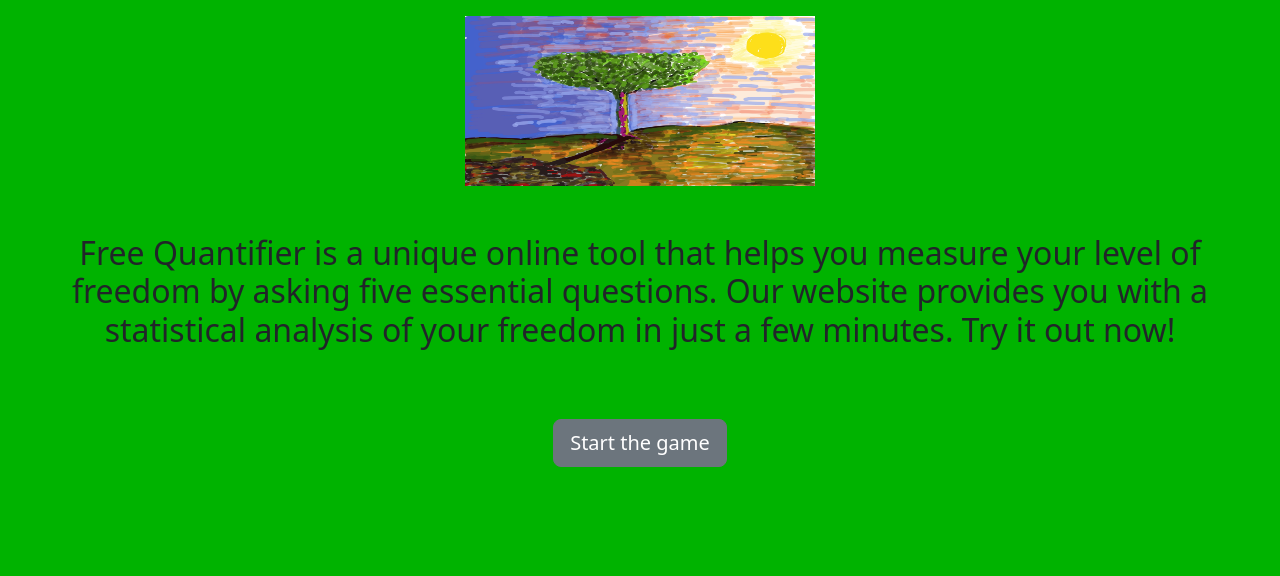
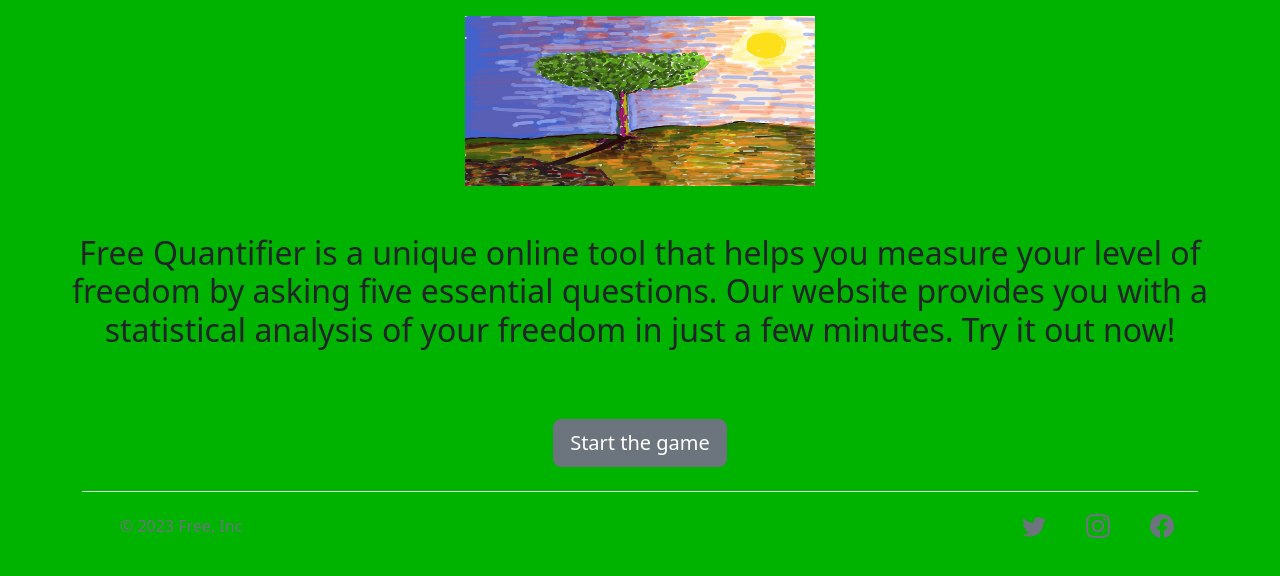
Before and after one commit to AlessioMigotti/project2, a website: page index.html in a window 1280 px wide. Drawn offline with nearby package versions, Linux system fonts and the light colour scheme.

Commit message:
Add read me

```diff
--- a/index.html
+++ b/index.html
@@ -22,9 +22,9 @@
         </div>
         <!--/logo-->
         <div class="my-3 mt-5 mx-5 text-center ">
-        <h2>Free Quantifier is a unique online tool that helps you measure your level of freedom by asking five
-            essential questions. Our website provides you with a statistical analysis of your freedom in just a few
-            minutes. Try it out now!</h2>
+            <h2>Free Quantifier is a unique online tool that helps you measure your level of freedom by asking five
+                essential questions. Our website provides you with a statistical analysis of your freedom in just a few
+                minutes. Try it out now!</h2>
         </div>
         <div class="btnlp text-center ">
 
@@ -32,6 +32,34 @@
                     game</button></a>
         </div>
 
+        <!--Footer-->
+        <footer class="container">
+            <div class="d-flex flex-wrap justify-content-between align-items-center py-3 my-4 border-top">
+                <div class="col-md-4 d-flex align-items-center">
+                    <a href="/" class="mb-3 me-2 mb-md-0 text-muted text-decoration-none lh-1">
+                        <svg class="bi" width="30" height="24">
+                            <use xlink:href="#bootstrap" /></svg>
+                    </a>
+                    <span class="mb-3 mb-md-0 text-muted">&copy; 2023 Free, Inc</span>
+                </div>
+
+                <ul class="col-6 nav col-md-4 justify-content-end list-unstyled d-flex fs-4">
+                    <li class="ms-3"><a class="text-muted link-success" aria-label="twitter icon link"
+                            href="https://twitter.com/" target="_blank"><i class="bi bi-twitter"></i><svg class="bi"
+                                width="24" height="24">
+                                <use xlink:href="#twitter" /></svg></a></li>
+                    <li class="ms-3"><a class="text-muted link-success" aria-label="instagram icon link"
+                            href="https://www.instagram.com/" target="_blank"><i class="bi bi-instagram"></i><svg
+                                class="bi" width="24" height="24">
+                                <use xlink:href="#instagram" /></svg></a></li>
+                    <li class="ms-3"><a class="text-muted link-success" aria-label="facebook icon link"
+                            href="https://en-gb.facebook.com/" target="_blank"><i class="bi bi-facebook"></i><svg
+                                class="bi" width="24" height="24">
+                                <use xlink:href="#facebook" /></svg></a></li>
+                </ul>
+            </div>
+        </footer>
+        <!--/footer-->
 
 
     </main>
```
Also changed, not shown: game.html (+1 -1 lines), README.md, assets/images/Screenshot (78).png (added).
